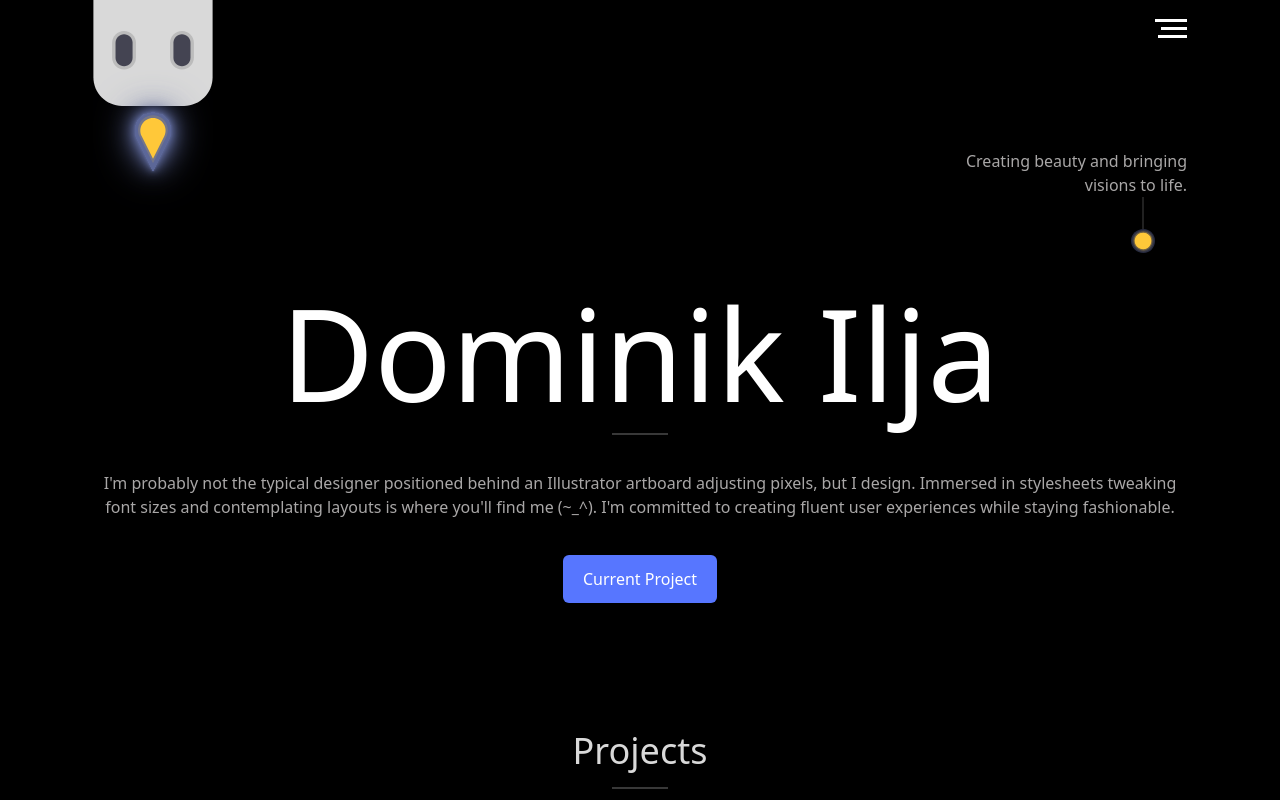
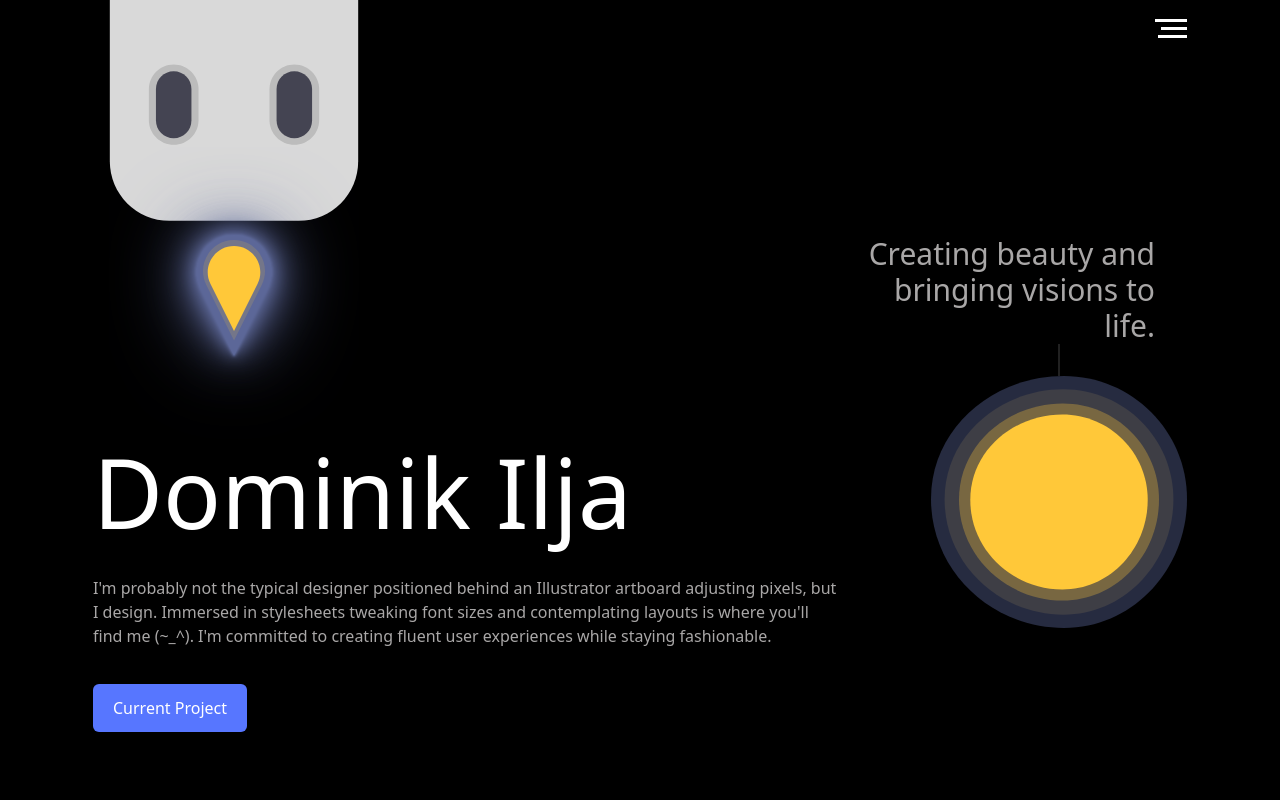
Before and after one commit to dominik-ilja/portfolio, a Next.js app: page / in a window 1280 px wide. Shown: the top 800 px of the page. Built offline with nearby package versions, Linux system fonts and the light colour scheme.

Commit message:
feat: Add responsive design to components
- Header
- Showcase
- MainTitle
- SectionTitle

```diff
--- a/components/Header/Header.tsx
+++ b/components/Header/Header.tsx
@@ -10,7 +10,11 @@ const Header = () => {
   return (
     <header>
       <div className="container flex items-start justify-between px-3 mx-auto">
-        <Image src={logo} alt="Ghost" className="max-w-[120px]" />
+        <Image
+          src={logo}
+          alt="Ghost"
+          className="max-w-[120px] md:max-w-[200px] lg:max-w-[250px] relative left-4"
+        />
         <HeaderToggle
           onClick={() => setMenuIsOpen(!menuIsOpen)}
           open={menuIsOpen}
--- a/components/Pages/Home/Showcase/Showcase.tsx
+++ b/components/Pages/Home/Showcase/Showcase.tsx
@@ -6,30 +6,38 @@ import MainTitle from "../../../Utilities/MainTitle/MainTitle";
 
 const Showcase = () => {
   return (
-    <section className="pb-16 -mt-16">
-      <div className="container flex flex-col px-3 mx-auto gap-y-9">
-        <div className="text-right max-w-[225px] ml-auto text-base-50 flex flex-col items-end">
+    <section className="pb-16 -mt-16 md:-mt-28 lg:mt-0">
+      <div className="container flex flex-col px-3 mx-auto lg:flex-row-reverse lg:justify-between gap-y-9 sm:gap-y-4 md:gap-0">
+        <div className="text-right max-w-[225px] sm:max-w-[300px] md:max-w-[350px] self-end text-base-50 sm:text-2xl md:text-3xl lg:relative bottom-52 flex flex-col items-end">
+          <div className="lg:mr-8">
             Creating beauty and bringing visions to life.
-          <div className="flex flex-col items-center mr-8">
+          </div>
+          <div className="flex flex-col items-center mr-8 lg:mr-0">
             <div className="w-[2px] h-8 bg-base-10"></div>
-            <Image src={moon} alt="moon" className="w-6" />
+            <Image
+              src={moon}
+              alt="moon"
+              className="w-6 sm:w-10 md:w-20 lg:w-64"
+            />
           </div>
         </div>
-        <MainTitle underline={true}>Dominik Ilja</MainTitle>
-        <p className="text-center text-base-50">
+        <div className="flex flex-col sm:items-start gap-y-9">
+          <MainTitle underline={false}>Dominik Ilja</MainTitle>
+          <p className="max-w-3xl text-center sm:text-left text-base-50">
             I&apos;m probably not the typical designer positioned behind an
             Illustrator artboard adjusting pixels, but I design. Immersed in
             stylesheets tweaking font sizes and contemplating layouts is where
-          you&apos;ll find me (~_^). I&apos;m committed to creating fluent user
-          experiences while staying fashionable.
+            you&apos;ll find me (~_^). I&apos;m committed to creating fluent
+            user experiences while staying fashionable.
           </p>
           <Button
             internalLink={`projects/${PROJECTS[0].id}`}
             rounded={true}
-          className="self-center bg-indigo"
+            className="self-center bg-indigo sm:self-start"
           >
             Current Project
           </Button>
+        </div>
       </div>
     </section>
   );
--- a/components/Utilities/MainTitle/MainTitle.tsx
+++ b/components/Utilities/MainTitle/MainTitle.tsx
@@ -14,7 +14,7 @@ type TitleProps = {
 const Title = (props: TitleProps) => {
   return (
     <h1
-      className={`text-5xl md:text-7xl lg:text-9xl  text-center text-white ${
+      className={`text-5xl md:text-7xl lg:text-8xl  text-center text-white ${
         props.className || ""
       }`}
     >
--- a/components/Utilities/SectionTitle/SectionTitle.tsx
+++ b/components/Utilities/SectionTitle/SectionTitle.tsx
@@ -7,7 +7,9 @@ type Props = {
 const SectionTitle = (props: Props) => {
   return (
     <div className="flex flex-col items-center gap-y-4">
-      <h1 className="text-4xl text-base-80">{props.title || "Title"}</h1>
+      <h1 className="text-4xl sm:text-5xl md:text-6xl lg:text-7xl text-base-80">
+        {props.title || "Title"}
+      </h1>
       <Underline />
     </div>
   );
```
Lines whose indentation alone changed are shown as unchanged.
